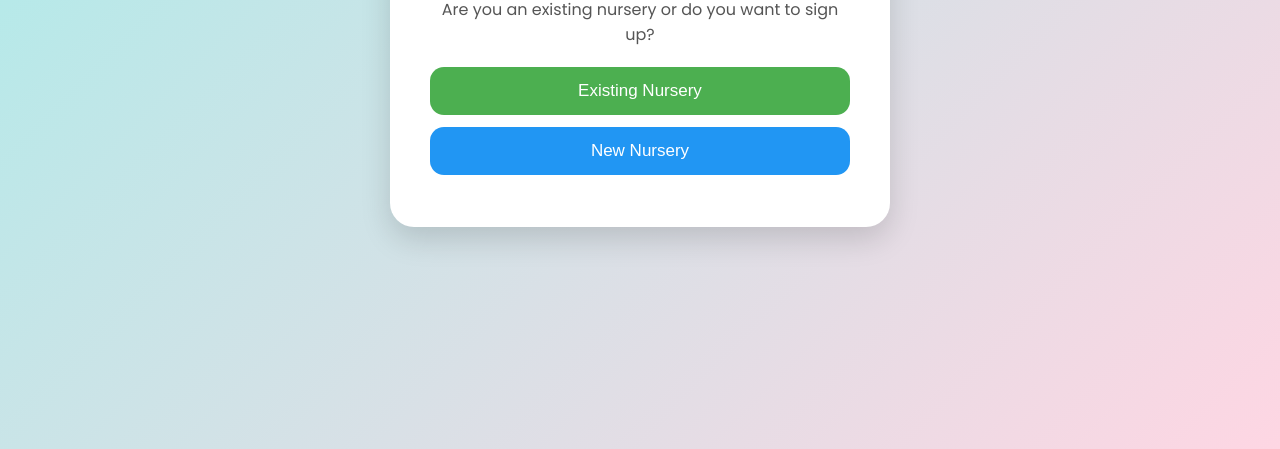
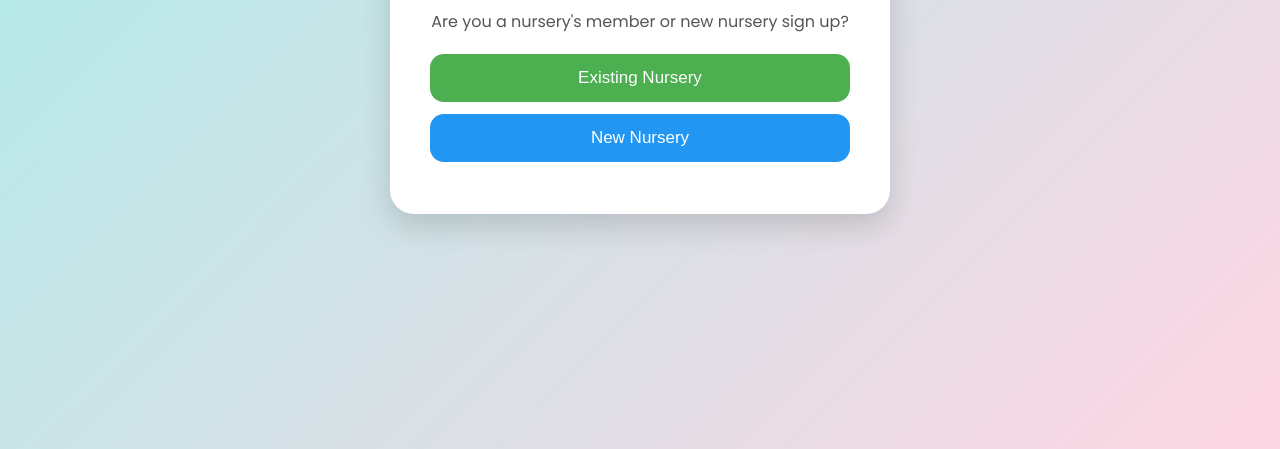
Before and after one commit to michael0mirsal/daily-effort-tracker-backend, a website: page public/school-front/sch-login.html in a window 1280 px wide. Shown: the part 351-800 px from the top of the page. Drawn offline with Linux system fonts and the light colour scheme.

Commit message:
sch-login.html

```diff
--- a/public/school-front/sch-login.html
+++ b/public/school-front/sch-login.html
@@ -110,7 +110,7 @@
 <body>
   <div class="card" id="access-card">
     <h1>Nursery Access 🏫</h1>
-    <p>Are you an existing nursery or do you want to sign up?</p>
+    <p>Are you a nursery's member or new nursery sign up?</p>
 
     <button class="btn btn-login" onclick="chooseOption('login')">Existing Nursery</button>
     <button class="btn btn-signup" onclick="chooseOption('signup')">New Nursery</button>
```
